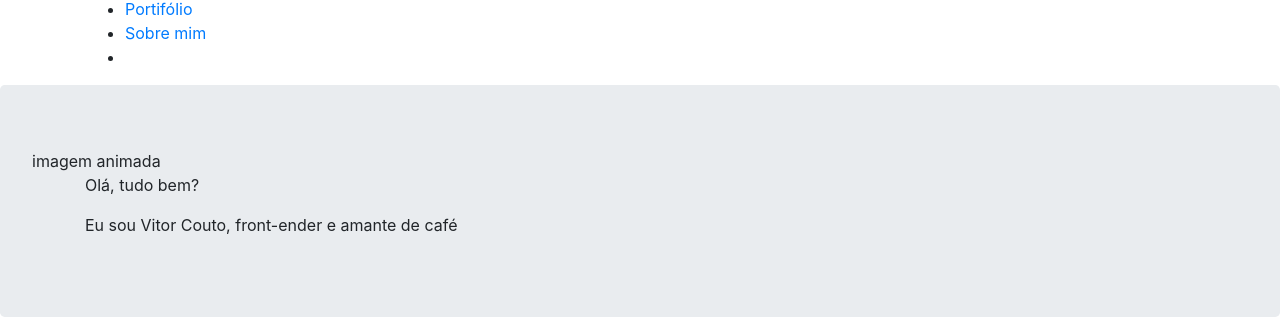
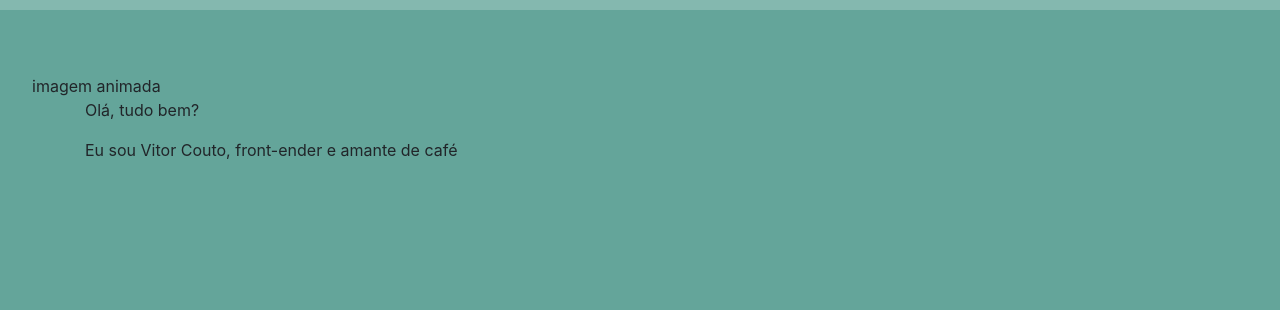
Before and after one commit to CoutoDev/Template-Portifolio, a website: page src/index.html in a window 1280 px wide. Shown: the part 33-368 px from the top of the page. Drawn offline with Linux system fonts and the light colour scheme.

Commit message:
CSS Improvement and adding new files

```diff
--- a/src/index.html
+++ b/src/index.html
@@ -8,7 +8,7 @@
 
     <!-- Estilos -->
     <link rel="stylesheet" href="components/bootstrap/css/bootstrap.min.css">
-
+    <link rel="stylesheet" href="css/main.css">
     <!-- Scripts -->
     <script src="components/bootstrap/js/bootstrap.min.js"> </script>
     <script src="components/jquery/jquery.min.js"></script>
@@ -31,9 +31,9 @@
 
         </div>
     </nav>
-    <div class="jumbotron">
+    <div class="jumbotron header-animado">
         imagem animada
-        <div class="container header-animado">
+        <div class="container ">
             <p>Olá, tudo bem?</p>
             <p>Eu sou Vitor Couto, front-ender e amante de café</p>
         </div>
--- a/src/sass/_partials/_header-animado.scss
+++ b/src/sass/_partials/_header-animado.scss
@@ -1,5 +1,6 @@
 .header-animado{
-    background: #a2a2a2;
-    margin: 0;
-    padding: 0;
+    $h: 300px;
+    background-color: $main-color;
+    height: $h;
+    border-radius: 0;
 }
--- /dev/null
+++ b/src/sass/_partials/_header-nav.scss
@@ -0,0 +1,7 @@
+.header-nav{
+    background-color: lighten($main-color, 10%);
+}
+ul, li{
+    list-style-type: none;
+    display:inline-block;
+}
--- /dev/null
+++ b/src/sass/_variables.scss
@@ -0,0 +1,2 @@
+// Arquivo para variaveis globais
+$main-color: #64a59a;
--- a/src/sass/main.scss
+++ b/src/sass/main.scss
@@ -1 +1,3 @@
+@import '_variables';
 @import '_partials/_header-animado';
+@import '_partials/_header-nav';
```
Also changed, not shown: src/css/main.css.
